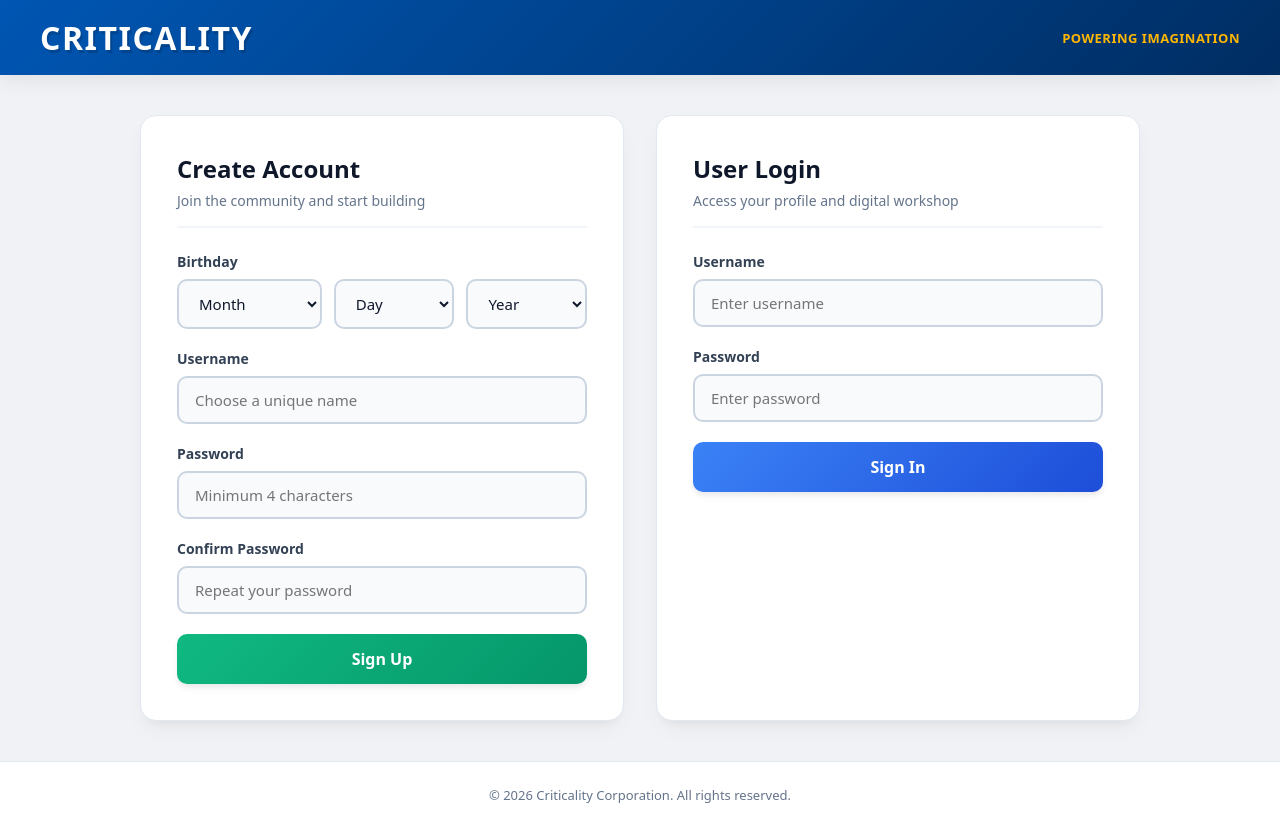
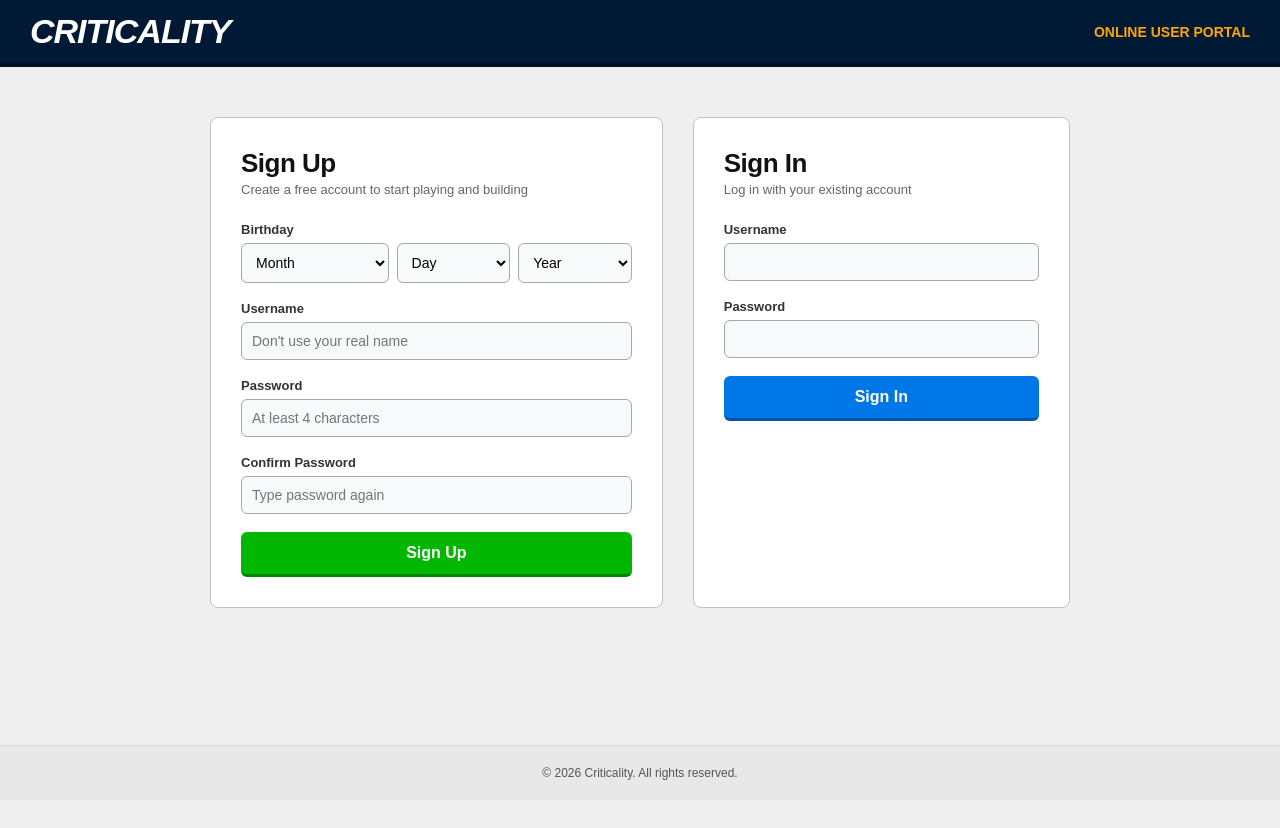
Before and after one commit to latrellrichman301-commits/Criticality, a plain HTML site: page index.html in a window 1280 px wide. After the commit the page ends 800 px from the top, so only its background shows below. Drawn offline with Linux system fonts and the light colour scheme.

Commit message:
Update index.html

```diff
--- a/index.html
+++ b/index.html
@@ -9,180 +9,165 @@
             box-sizing: border-box;
             margin: 0;
             padding: 0;
-            font-family: system-ui, -apple-system, BlinkMacSystemFont, "Segoe UI", Roboto, Helvetica, Arial, sans-serif;
+            font-family: Arial, Helvetica, sans-serif;
         }
 
         body {
-            background-color: #f0f2f5;
-            color: #1e293b;
-            font-size: 15px;
+            background-color: #EFEFEF;
+            color: #3F4143;
             display: flex;
             flex-direction: column;
             min-height: 100vh;
         }
 
         header {
-            background: linear-gradient(135deg, #0056b3, #002d62);
-            padding: 16px 40px;
+            background-color: #001A35;
+            padding: 12px 30px;
             display: flex;
             justify-content: space-between;
             align-items: center;
-            box-shadow: 0 4px 20px rgba(0,0,0,0.08);
+            border-bottom: 4px solid #001122;
         }
 
         .logo {
-            color: #ffffff;
-            font-size: 32px;
+            color: #FFFFFF;
+            font-size: 34px;
             font-weight: 900;
+            font-style: italic;
             text-transform: uppercase;
-            letter-spacing: 1.5px;
-            text-shadow: 2px 3px 0px rgba(0,0,0,0.15);
+            letter-spacing: -1px;
         }
 
         .header-status {
-            color: #ffb703;
-            font-weight: 800;
-            font-size: 13px;
-            letter-spacing: 0.5px;
-            text-transform: uppercase;
+            color: #FFA500;
+            font-weight: bold;
+            font-size: 14px;
         }
 
         .main-container {
-            max-width: 1040px;
+            max-width: 900px;
             width: 100%;
-            margin: auto;
-            padding: 40px 20px;
+            margin: 50px auto;
+            padding: 0 20px;
             display: grid;
-            grid-template-columns: 1fr 1fr;
-            gap: 32px;
+            grid-template-columns: 1.2fr 1fr;
+            gap: 30px;
         }
 
         @media (max-width: 768px) {
             .main-container {
                 grid-template-columns: 1fr;
-                padding: 20px;
+                margin: 20px auto;
             }
         }
 
         .auth-card {
-            background-color: #ffffff;
-            border: 1px solid #e2e8f0;
-            border-radius: 16px;
-            padding: 36px;
-            box-shadow: 0 10px 25px -5px rgba(0, 0, 0, 0.05), 0 8px 10px -6px rgba(0, 0, 0, 0.05);
-            transition: transform 0.2s ease, box-shadow 0.2s ease;
-        }
-
-        .auth-card:hover {
-            transform: translateY(-2px);
-            box-shadow: 0 20px 25px -5px rgba(0, 0, 0, 0.07);
+            background-color: #FFFFFF;
+            border: 1px solid #BDC3C7;
+            border-radius: 8px;
+            padding: 30px;
         }
 
         .card-header {
-            border-bottom: 2px solid #f1f5f9;
-            padding-bottom: 16px;
-            margin-bottom: 24px;
+            margin-bottom: 25px;
         }
 
         .card-header h2 {
-            font-size: 24px;
-            font-weight: 800;
-            color: #0f172a;
+            font-size: 26px;
+            font-weight: bold;
+            color: #111111;
+            letter-spacing: -0.5px;
         }
 
         .card-header p {
-            font-size: 14px;
-            color: #64748b;
-            margin-top: 6px;
+            font-size: 13px;
+            color: #666666;
+            margin-top: 3px;
         }
 
         .form-group {
-            margin-bottom: 20px;
+            margin-bottom: 18px;
         }
 
         label {
             display: block;
-            font-weight: 700;
-            margin-bottom: 8px;
-            color: #334155;
-            font-size: 14px;
+            font-weight: bold;
+            margin-bottom: 6px;
+            color: #333333;
+            font-size: 13px;
         }
 
         input[type="text"],
         input[type="password"],
         select {
             width: 100%;
-            padding: 12px 16px;
-            border: 2px solid #cbd5e1;
-            border-radius: 10px;
-            background-color: #f8fafc;
-            font-size: 15px;
-            color: #0f172a;
+            padding: 10px;
+            border: 1px solid #A4A9AD;
+            border-radius: 6px;
+            background-color: #F8F9FA;
+            font-size: 14px;
+            color: #000000;
             outline: none;
-            transition: all 0.2s ease;
         }
 
         input[type="text"]:focus,
         input[type="password"]:focus,
         select:focus {
-            border-color: #0056b3;
-            background-color: #ffffff;
-            box-shadow: 0 0 0 4px rgba(0, 86, 179, 0.15);
+            border-color: #0055A5;
+            background-color: #FFFFFF;
         }
 
         .birthday-group {
             display: grid;
-            grid-template-columns: 1.2fr 1fr 1fr;
-            gap: 12px;
+            grid-template-columns: 1.3fr 1fr 1fr;
+            gap: 8px;
         }
 
         .btn {
-            display: inline-block;
+            display: block;
             width: 100%;
-            padding: 14px;
+            padding: 12px;
             font-size: 16px;
-            font-weight: 700;
-            color: #ffffff;
+            font-weight: bold;
+            color: #FFFFFF;
             text-align: center;
             border: none;
-            border-radius: 10px;
+            border-radius: 6px;
             cursor: pointer;
-            transition: all 0.2s ease;
-            box-shadow: 0 4px 6px -1px rgba(0, 0, 0, 0.1);
         }
 
         .btn-signup {
-            background: linear-gradient(135deg, #10b981, #059669);
+            background-color: #02B702;
+            border-bottom: 3px solid #018401;
         }
 
         .btn-signup:hover {
-            background: linear-gradient(135deg, #34d399, #059669);
-            transform: translateY(-1px);
-            box-shadow: 0 6px 12px -2px rgba(16, 185, 129, 0.3);
+            background-color: #02D102;
         }
 
         .btn-signin {
-            background: linear-gradient(135deg, #3b82f6, #1d4ed8);
+            background-color: #0077E6;
+            border-bottom: 3px solid #0055A5;
         }
 
         .btn-signin:hover {
-            background: linear-gradient(135deg, #60a5fa, #1d4ed8);
-            transform: translateY(-1px);
-            box-shadow: 0 6px 12px -2px rgba(59, 130, 246, 0.3);
+            background-color: #1A88FF;
         }
 
         .btn:active {
-            transform: translateY(1px);
+            border-bottom: none;
+            margin-top: 3px;
+            padding-bottom: 9px;
         }
 
         footer {
             text-align: center;
-            padding: 24px;
-            color: #64748b;
-            font-size: 13px;
+            padding: 20px;
+            color: #555555;
+            font-size: 12px;
             margin-top: auto;
-            border-top: 1px solid #e2e8f0;
-            background-color: #ffffff;
+            border-top: 1px solid #D6D6D6;
+            background-color: #E8E8E8;
         }
     </style>
 </head>
@@ -190,15 +175,15 @@
 
     <header>
         <div class="logo">Criticality</div>
-        <div class="header-status">Powering Imagination</div>
+        <div class="header-status">ONLINE USER PORTAL</div>
     </header>
 
     <main class="main-container">
 
         <section class="auth-card">
             <div class="card-header">
-                <h2>Create Account</h2>
-                <p>Join the community and start building</p>
+                <h2>Sign Up</h2>
+                <p>Create a free account to start playing and building</p>
             </div>
 
             <form action="#" method="POST">
@@ -239,17 +224,17 @@
 
                 <div class="form-group">
                     <label for="reg-username">Username</label>
-                    <input type="text" id="reg-username" name="username" placeholder="Choose a unique name" minlength="3" required>
+                    <input type="text" id="reg-username" name="username" placeholder="Don't use your real name" minlength="3" required>
                 </div>
 
                 <div class="form-group">
                     <label for="reg-password">Password</label>
-                    <input type="password" id="reg-password" name="password" placeholder="Minimum 4 characters" minlength="4" required>
+                    <input type="password" id="reg-password" name="password" placeholder="At least 4 characters" minlength="4" required>
                 </div>
 
                 <div class="form-group">
                     <label for="reg-confirm">Confirm Password</label>
-                    <input type="password" id="reg-confirm" name="confirm_password" placeholder="Repeat your password" required>
+                    <input type="password" id="reg-confirm" name="confirm_password" placeholder="Type password again" required>
                 </div>
 
                 <button type="submit" class="btn btn-signup">Sign Up</button>
@@ -258,19 +243,19 @@
 
         <section class="auth-card">
             <div class="card-header">
-                <h2>User Login</h2>
-                <p>Access your profile and digital workshop</p>
+                <h2>Sign In</h2>
+                <p>Log in with your existing account</p>
             </div>
 
             <form action="#" method="POST">
                 <div class="form-group">
                     <label for="login-username">Username</label>
-                    <input type="text" id="login-username" name="username" placeholder="Enter username" required>
+                    <input type="text" id="login-username" name="username" required>
                 </div>
 
                 <div class="form-group">
                     <label for="login-password">Password</label>
-                    <input type="password" id="login-password" name="password" placeholder="Enter password" required>
+                    <input type="password" id="login-password" name="password" required>
                 </div>
 
                 <button type="submit" class="btn btn-signin">Sign In</button>
@@ -280,7 +265,7 @@
     </main>
 
     <footer>
-        <p>&copy; 2026 Criticality Corporation. All rights reserved.</p>
+        <p>&copy; 2026 Criticality. All rights reserved.</p>
     </footer>
 
 </body>
```
